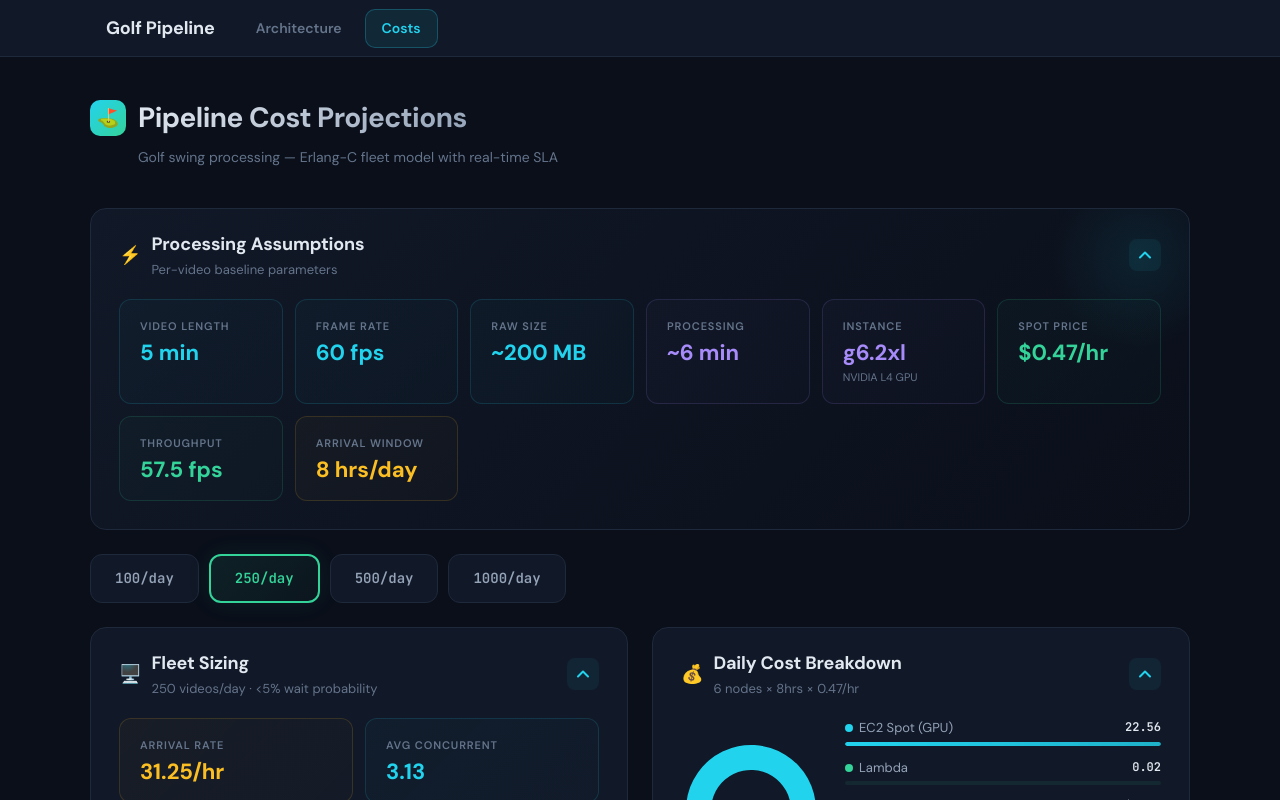
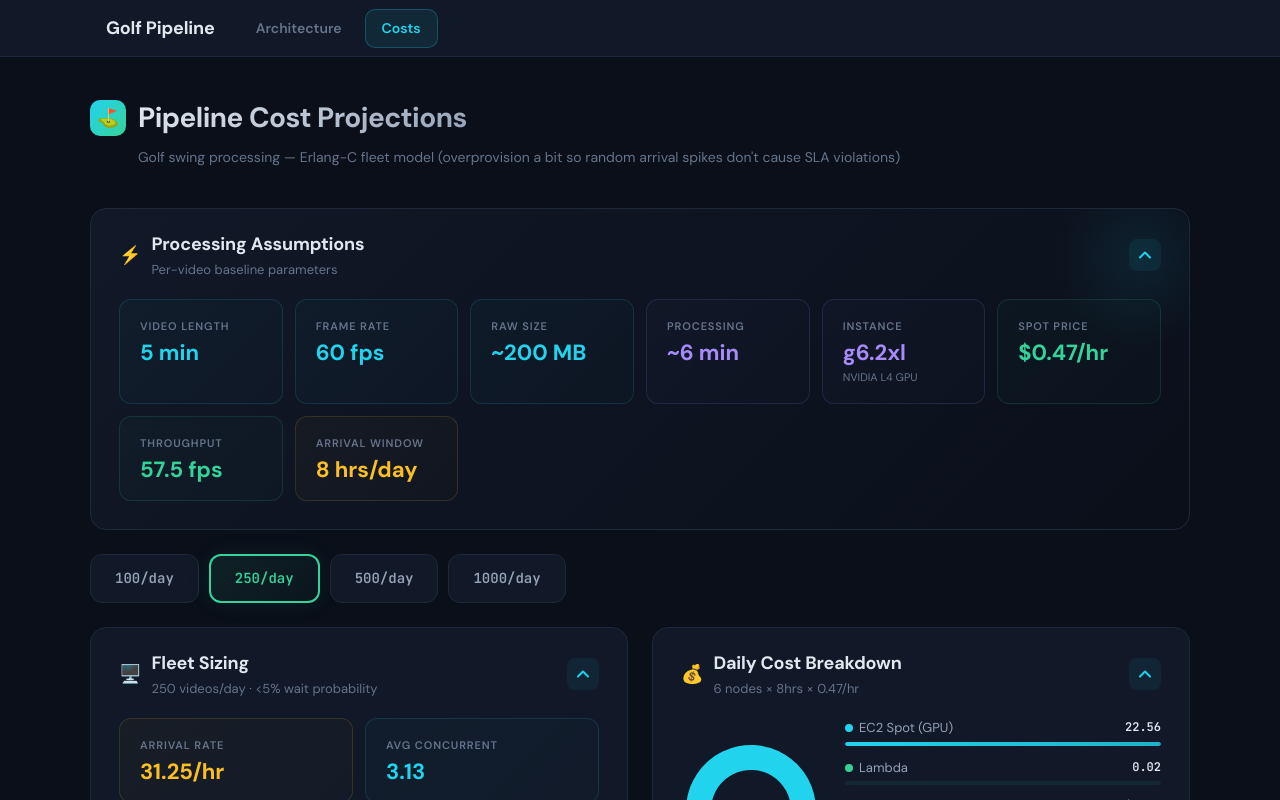
Before and after one commit to azaidi06/golf-pipeline-docs, a React (Vite) app: page / in a window 1280 px wide. Both pictures are taken after a click on the button "Costs". Shown: the top 800 px of the page. Built offline with nearby package versions, Linux system fonts and the light colour scheme; the HTML template or start-up script is replaced by a standard one.

Commit message:
Clarify Erlang-C subtitle on Costs page

```diff
--- a/src/PipelineCosts.jsx
+++ b/src/PipelineCosts.jsx
@@ -374,7 +374,7 @@ const PipelineCosts = () => {
             </h1>
           </div>
           <p style={{ color: colors.textDim, fontSize: '14px', margin: 0, paddingLeft: '48px' }}>
-            Golf swing processing — Erlang-C fleet model with real-time SLA
+            Golf swing processing — Erlang-C fleet model (overprovision a bit so random arrival spikes don't cause SLA violations)
           </p>
         </div>
 
```
